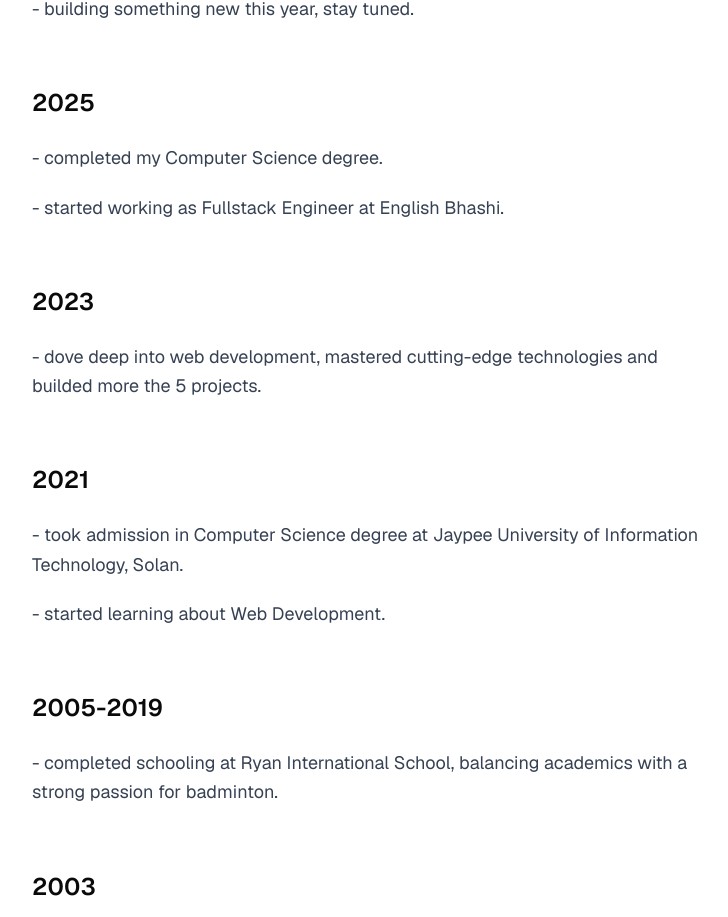
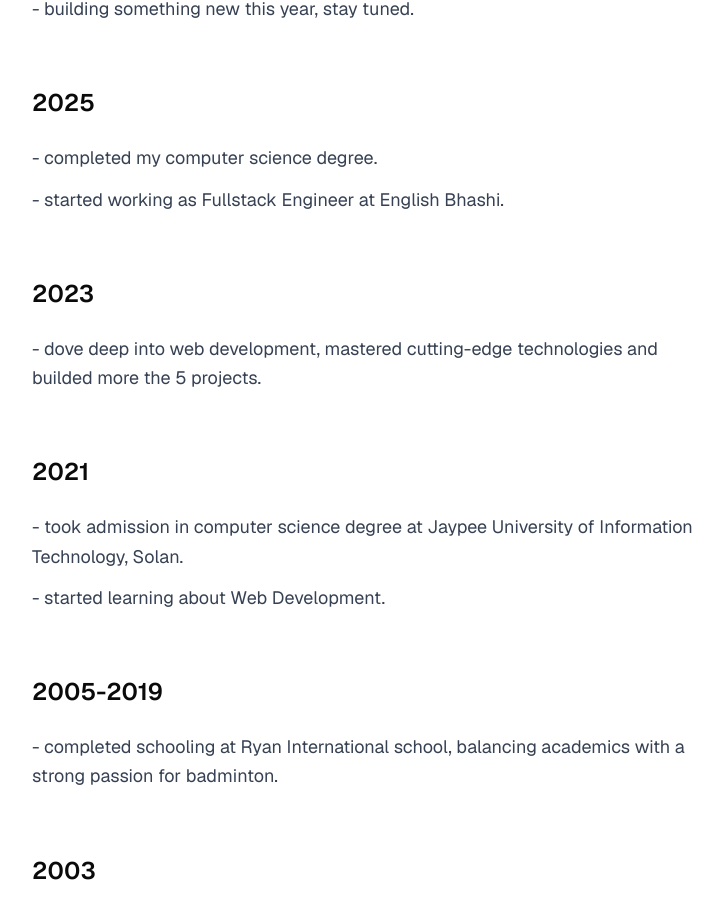
Before and after one commit to Aditya3403/My-Portfolio-Website, a Next.js app: page /about-me in a window 1280 px wide. Shown: the part 274-1191 px from the top of the page, without its empty margins (268-996 px from the left). Built offline with nearby package versions, Linux system fonts and the light colour scheme.

Commit message:
few changes

```diff
--- a/app/about-me/page.tsx
+++ b/app/about-me/page.tsx
@@ -12,7 +12,7 @@ export default function Timeline() {
     {
       year: "2025",
       items: [
-        "completed my Computer Science degree.",
+        "completed my computer science degree.",
         "started working as Fullstack Engineer at English Bhashi.",
       ],
     },
@@ -25,20 +25,20 @@ export default function Timeline() {
     {
       year: "2021",
       items: [
-        "took admission in Computer Science degree at Jaypee University of Information Technology, Solan. ",
+        "took admission in computer science degree at Jaypee University of Information Technology, Solan. ",
         "started learning about Web Development.",
       ],
     },
     {
       year: "2005-2019",
       items: [
-        "completed schooling at Ryan International School, balancing academics with a strong passion for badminton.",
+        "completed schooling at Ryan International school, balancing academics with a strong passion for badminton.",
       ],
     },
     {
       year: "2003",
       items: [
-        "a Computer Science engineer was born in Chandigarh, India.",
+        "a computer science engineer was born in Chandigarh, India.",
       ],
     },
   ];
@@ -62,10 +62,9 @@ export default function Timeline() {
             {/* Year */}
             <h2 className="text-2xl font-semibold">{block.year}</h2>
 
-            <div className="mt-6 space-y-5">
+            <div className="mt-6 space-y-3">
               {block.items.map((text, i) => (
-                <div key={i} className="flex items-start gap-4">
-
+                <div key={i} className="flex items-start gap-2">
 
                   {/* Text */}
                   <p className="text-gray-700 text-lg leading-relaxed">
--- a/app/contact-me/page.tsx
+++ b/app/contact-me/page.tsx
@@ -41,6 +41,8 @@ export default function ContactPage() {
   };
 
   return (
+    <>
+    <Navbar/>
     <div className="font-sans max-w-3xl mx-auto px-5 py-8">
     <section className="min-h-screen bg-white text-black px-6 py-16 flex flex-col items-center">
 
@@ -130,7 +132,7 @@ export default function ContactPage() {
     <Footer/>
 
     </div>
-
+    </>
 
   );
 }
--- a/app/my-resume/page.tsx
+++ b/app/my-resume/page.tsx
@@ -1,7 +1,12 @@
 "use client";
+
+import Navbar from "@/components/Navbar";
+
 
 export default function ResumePage() {
   return (
+    <>
+    <Navbar/>
     <div className="min-h-screen bg-white dark:bg-black">
       <iframe
         src="https://drive.google.com/file/d/1lzvuzPeKiuWoGE-sDk0LHxyZZK4o9bH8/preview"
@@ -9,5 +14,6 @@ export default function ResumePage() {
         allow="autoplay"
       />
     </div>
+    </>
   );
 }
```
